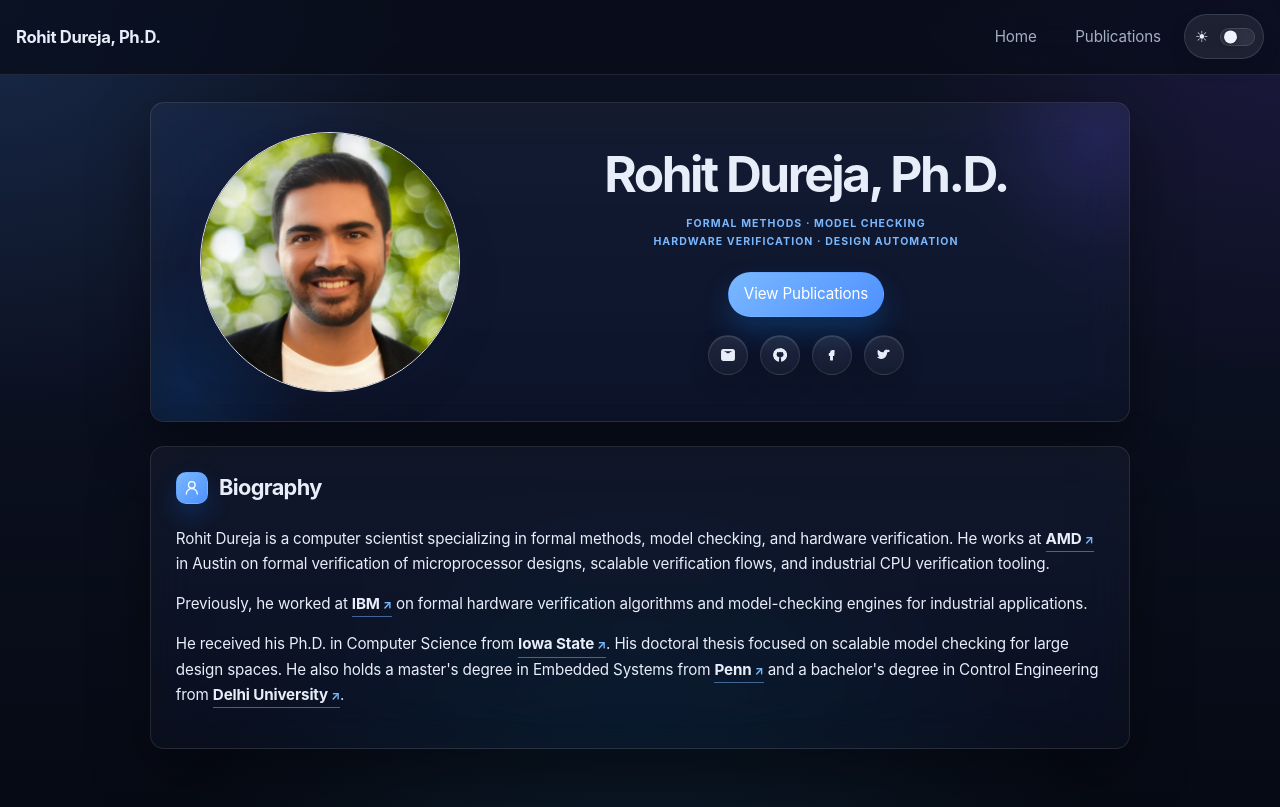
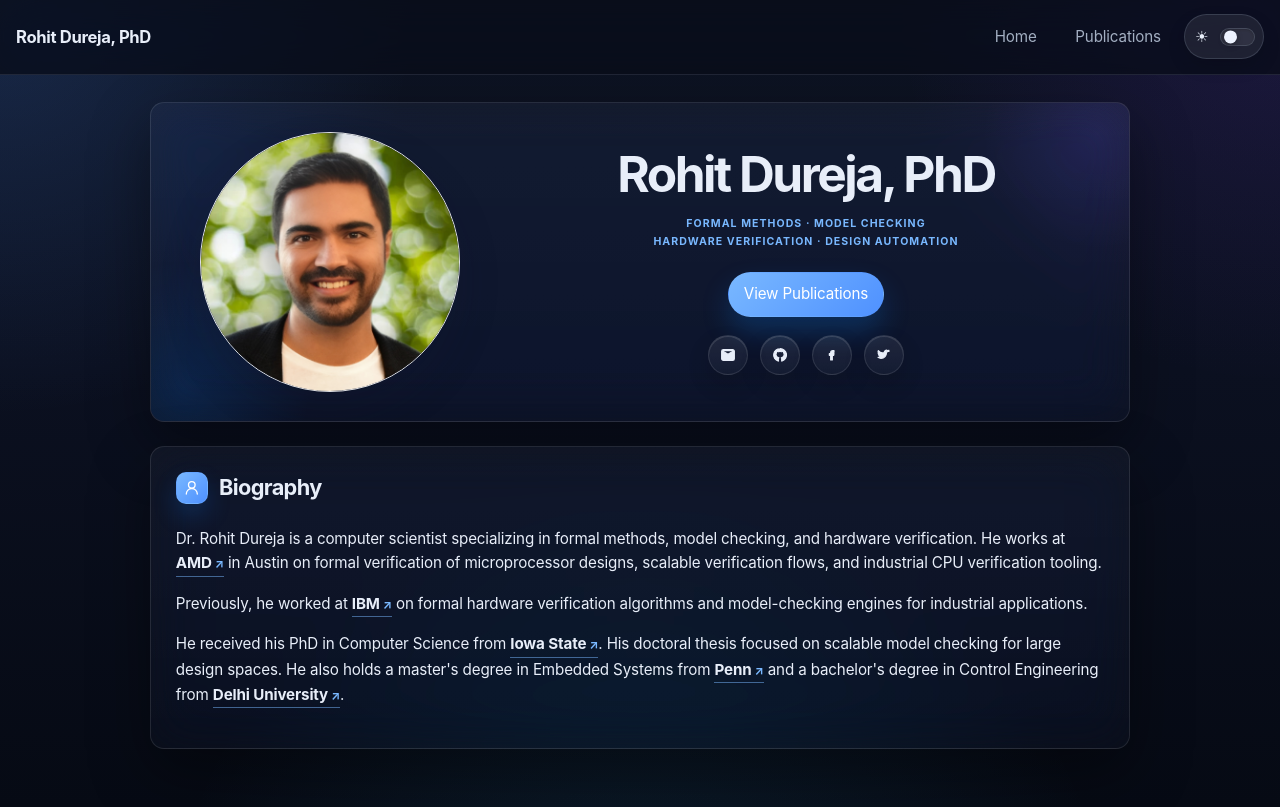
Before and after one commit to rohitdureja/personal-webpage, an Astro site: page / in a window 1280 px wide. Built offline with nearby package versions, Linux system fonts and the light colour scheme; Astro itself is replaced by a stand-in of ours.

Commit message:
Update biography name format

```diff
--- a/src/lib/site.ts
+++ b/src/lib/site.ts
@@ -1,5 +1,5 @@
 export const site = {
-  title: 'Rohit Dureja, Ph.D.',
+  title: 'Rohit Dureja, PhD',
   description: 'Personal webpage of Dr. Rohit Dureja.',
   email: 'rohit.dureja@gmail.com',
   github: 'https://github.com/rohitdureja',
--- a/src/pages/index.astro
+++ b/src/pages/index.astro
@@ -17,7 +17,7 @@ import HomeHero from '../components/HomeHero.astro';
       <span>Biography</span>
     </h2>
     <p>
-      Rohit Dureja is a computer scientist specializing in formal methods, model checking, and hardware
+      Dr. Rohit Dureja is a computer scientist specializing in formal methods, model checking, and hardware
       verification. He works at <a class="inline-arrow-link" href="https://www.amd.com/">
         AMD<span aria-hidden="true">↗</span>
       </a> in Austin on formal verification of microprocessor designs, scalable
@@ -30,7 +30,7 @@ import HomeHero from '../components/HomeHero.astro';
       applications.
     </p>
     <p>
-      He received his Ph.D. in Computer Science from
+      He received his PhD in Computer Science from
       <a class="inline-arrow-link" href="https://www.iastate.edu/">
         Iowa State<span aria-hidden="true">↗</span>
       </a>. His doctoral thesis focused on scalable model checking for large design spaces. He also holds a
```
